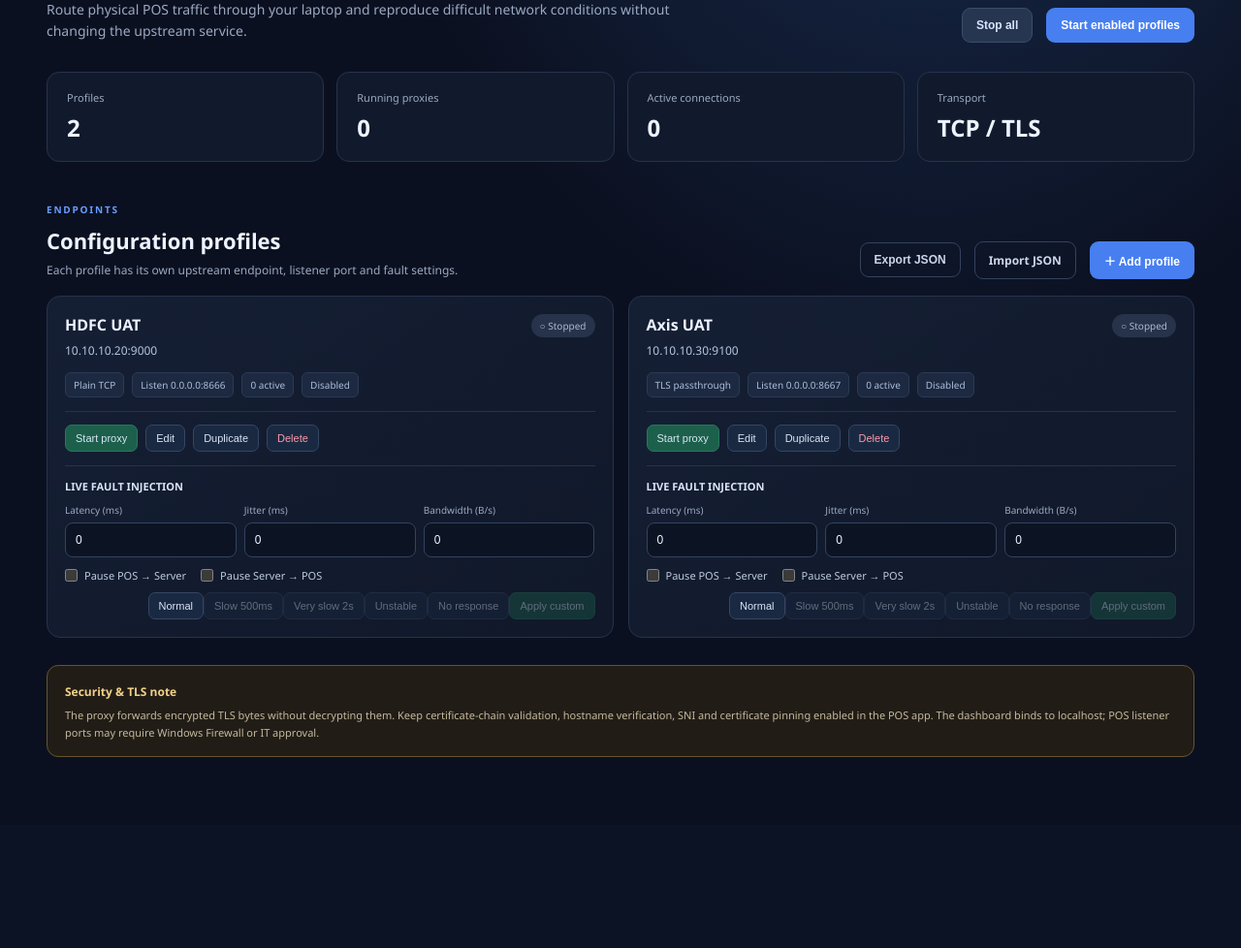
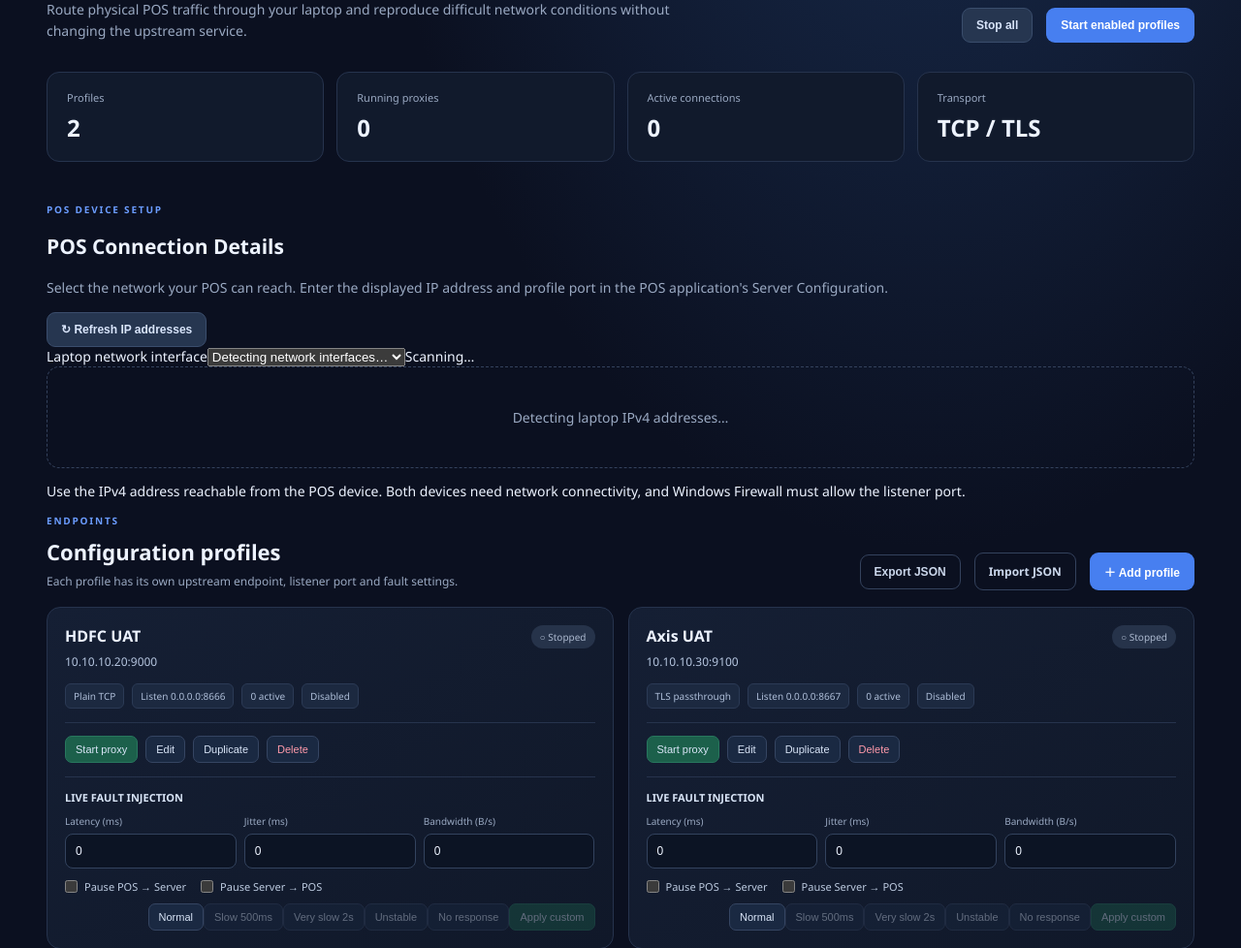
Before and after one commit to abhijitrao/NetworkSimulator, a Flask app: page / in a window 1280 px wide. Shown: the part 218-1196 px from the top of the page at 97% size. Before the commit the page ends 999 px from the top, so only its background shows below. Run offline with Flask 3, Linux system fonts and the light colour scheme.

Commit message:
Add POS connection details panel to dashboard

```diff
--- a/templates/index.html
+++ b/templates/index.html
@@ -13,6 +13,12 @@
   <main class="page">
     <section class="hero"><div><p class="eyebrow">NETWORK QA TOOLKIT</p><h1>Control your POS network journeys.</h1><p class="sub">Route physical POS traffic through your laptop and reproduce difficult network conditions without changing the upstream service.</p></div><div class="hero-actions"><button class="btn secondary" id="stopAllBtn">Stop all</button><button class="btn primary" id="startAllBtn">Start enabled profiles</button></div></section>
     <section class="stats"><article class="stat"><span>Profiles</span><strong id="profileCount">0</strong></article><article class="stat"><span>Running proxies</span><strong id="runningCount">0</strong></article><article class="stat"><span>Active connections</span><strong id="connectionCount">0</strong></article><article class="stat"><span>Transport</span><strong>TCP / TLS</strong></article></section>
+    <section class="network-panel" aria-labelledby="networkTitle">
+      <div class="network-heading"><div><p class="eyebrow">POS DEVICE SETUP</p><h2 id="networkTitle">POS Connection Details</h2><p class="muted">Select the network your POS can reach. Enter the displayed IP address and profile port in the POS application's Server Configuration.</p></div><button class="btn secondary" id="refreshNetworkBtn" type="button">↻ Refresh IP addresses</button></div>
+      <div class="network-select-row"><label for="networkInterface">Laptop network interface</label><select id="networkInterface"><option value="">Detecting network interfaces…</option></select><span id="networkScanStatus" class="network-scan-status">Scanning…</span></div>
+      <div id="posConnectionList" class="pos-connection-grid"><div class="empty">Detecting laptop IPv4 addresses…</div></div>
+      <p class="network-footnote">Use the IPv4 address reachable from the POS device. Both devices need network connectivity, and Windows Firewall must allow the listener port.</p>
+    </section>
     <section class="section-head"><div><p class="eyebrow">ENDPOINTS</p><h2>Configuration profiles</h2><p class="muted">Each profile has its own upstream endpoint, listener port and fault settings.</p></div><div class="section-actions"><button class="btn ghost" id="exportBtn">Export JSON</button><label class="btn ghost file-btn">Import JSON<input type="file" id="importFile" accept="application/json"></label><button class="btn primary" id="addProfileBtn">＋ Add profile</button></div></section>
     <section id="profileList" class="profile-grid"><div class="empty">Loading profiles…</div></section>
     <section class="notice"><strong>Security & TLS note</strong><p>The proxy forwards encrypted TLS bytes without decrypting them. Keep certificate-chain validation, hostname verification, SNI and certificate pinning enabled in the POS app. The dashboard binds to localhost; POS listener ports may require Windows Firewall or IT approval.</p></section>
```
